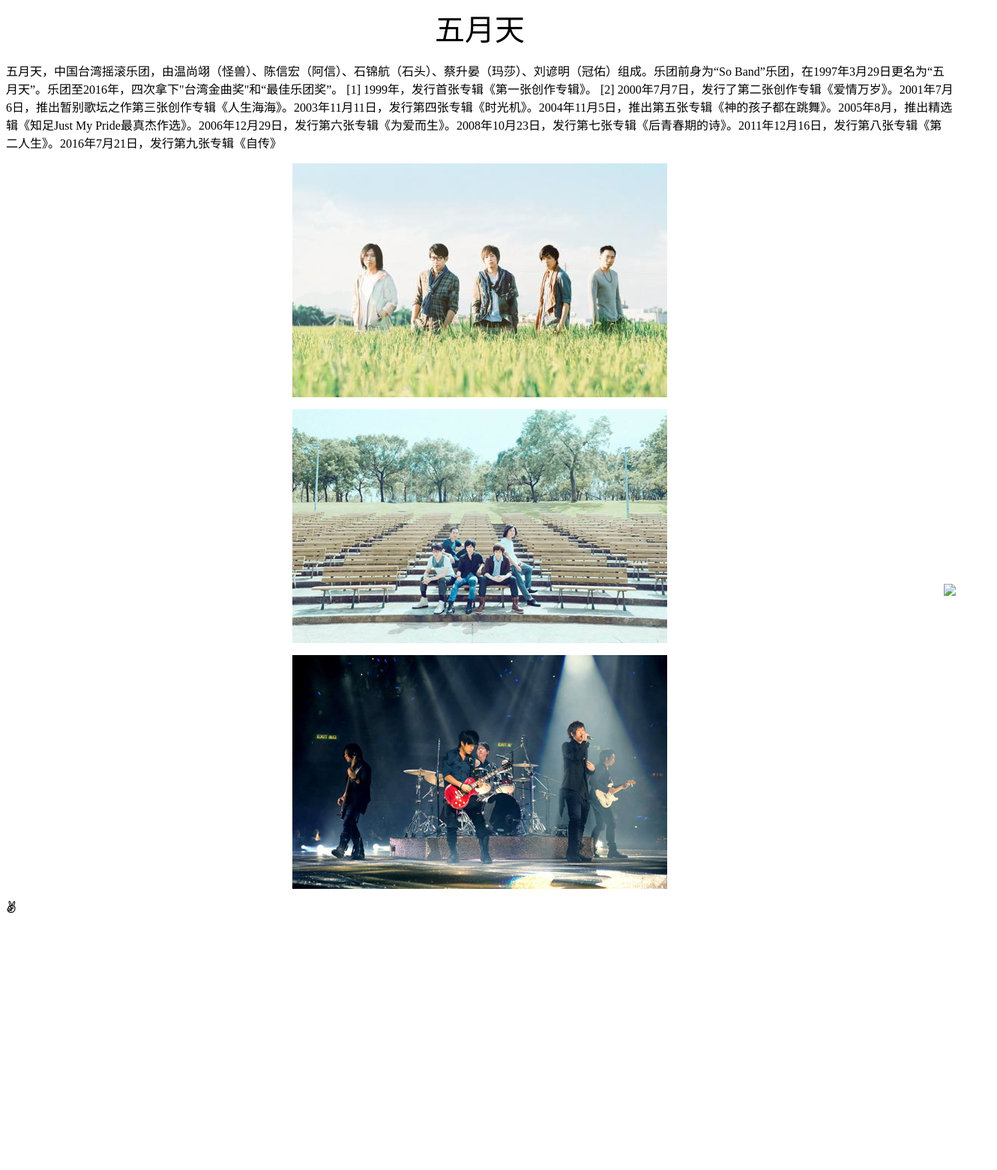
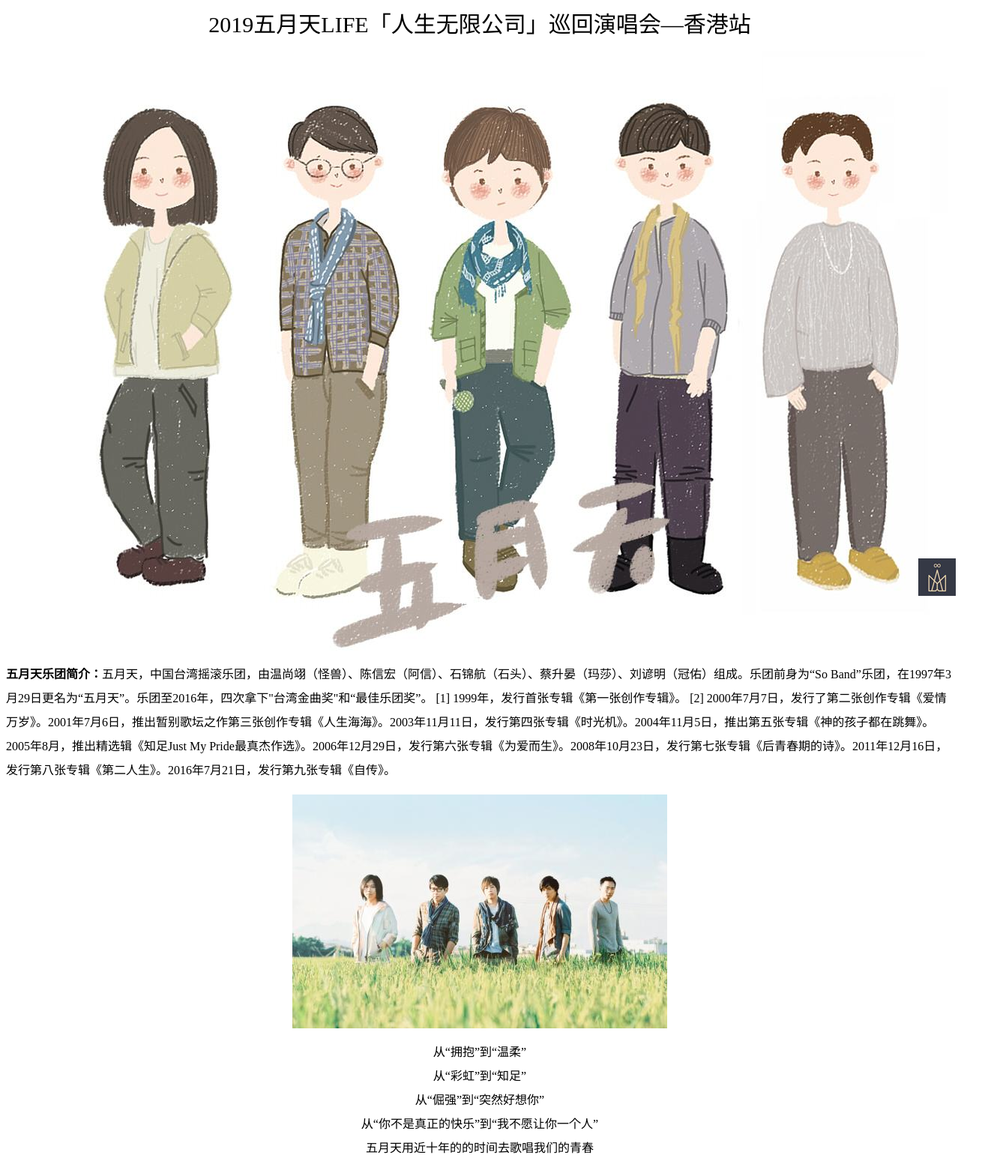
Before and after one commit to ironwen/ironwen.github.io, a plain HTML site: page index.html in a window 1280 px wide. Shown: the top 1561 px of the page at 75% size, 1330 px wide, since content can reach past the window. Before the commit the page ends 1226 px from the top, so only its background shows below. Drawn offline with Linux system fonts and the light colour scheme.

Commit message:
Update index.html

```diff
--- a/index.html
+++ b/index.html
@@ -1,21 +1,31 @@
-<head>
+<html>
+  <head>
     <meta charset="utf-8">
-    <title>五月天乐团-万物可爱</title>
+    <title>五月天乐团-2019演唱会</title>
     <meta name="keyword" content=五月天乐团>
+    <meta name="description" content=2019演唱会>
+    <link rel="stylesheet" href="https://use.fontawesome.com/releases/v5.8.1/css/all.css">
   </head>
   <body>
     <div style="position:fixed;bottom:5px;right:5px;opacity:1;cursor:pointer;">
     <a href="#">
-    <img src="1.jpg">
+    <img src="https://ironwen.github.io/444.jpg">
     </a>
     </div>
-    <p align="center"><span style="font-size:40px;">五月天</span></p>
-    <p>五月天，中国台湾摇滚乐团，由温尚翊（怪兽）、陈信宏（阿信）、石锦航（石头）、蔡升晏（玛莎）、刘谚明（冠佑）组成。乐团前身为“So Band”乐团，在1997年3月29日更名为“五月天”。乐团至2016年，四次拿下"台湾金曲奖"和“最佳乐团奖”。 [1] 1999年，发行首张专辑《第一张创作专辑》。 [2]  2000年7月7日，发行了第二张创作专辑《爱情万岁》。2001年7月6日，推出暂别歌坛之作第三张创作专辑《人生海海》。2003年11月11日，发行第四张专辑《时光机》。2004年11月5日，推出第五张专辑《神的孩子都在跳舞》。2005年8月，推出精选辑《知足Just My Pride最真杰作选》。2006年12月29日，发行第六张专辑《为爱而生》。2008年10月23日，发行第七张专辑《后青春期的诗》。2011年12月16日，发行第八张专辑《第二人生》。2016年7月21日，发行第九张专辑《自传》</span></p>
+    <p align="center"><span style="font-size:30px;">2019五月天LIFE「人生无限公司」巡回演唱会—香港站</span></p>
+       <p align="center"><img src="https://ironwen.github.io/666.jpg"></p>
+    <p style="line-height:2.0"><strong>五月天乐团简介：</strong>五月天，中国台湾摇滚乐团，由温尚翊（怪兽）、陈信宏（阿信）、石锦航（石头）、蔡升晏（玛莎）、刘谚明（冠佑）组成。乐团前身为“So Band”乐团，在1997年3月29日更名为“五月天”。乐团至2016年，四次拿下"台湾金曲奖"和“最佳乐团奖”。 [1] 1999年，发行首张专辑《第一张创作专辑》。 [2]  2000年7月7日，发行了第二张创作专辑《爱情万岁》。2001年7月6日，推出暂别歌坛之作第三张创作专辑《人生海海》。2003年11月11日，发行第四张专辑《时光机》。2004年11月5日，推出第五张专辑《神的孩子都在跳舞》。2005年8月，推出精选辑《知足Just My Pride最真杰作选》。2006年12月29日，发行第六张专辑《为爱而生》。2008年10月23日，发行第七张专辑《后青春期的诗》。2011年12月16日，发行第八张专辑《第二人生》。2016年7月21日，发行第九张专辑《自传》。</p>
     <p align="center"><img src="https://ironwen.github.io/55.jpg"></p>
+    <p align="center"style="line-height:2.0">从“拥抱”到“温柔”<br>从“彩虹”到“知足” <br>从“倔强”到“突然好想你”<br>从“你不是真正的快乐”到“我不愿让你一个人”<br>
+     五月天用近十年的的时间去歌唱我们的青春</p>
     <p align="center"><img src="https://ironwen.github.io/aa.jpg"></p>
+    <p align="center"style="line-height:2.0">我们曾走过<br />无数地方<br>和无尽岁月<br>搭着肩环游<br>无法遗忘的光辉世界<br>那年我们都<br>冲出南阳街<br>任意门通向了音乐<br />任意门外我们都任意的飞<br />是自由的滋味</p>
     <p align="center"><img src="https://ironwen.github.io/bb.jpg"></p>
-
-  <link rel="stylesheet" href="https://use.fontawesome.com/releases/v5.8.1/css/all.css" >
+    <p align="center"style="line-height:2.0">他们将不同阶段对人生、对青春的见解<br>以歌词的形式通过音乐表达了出来<br>这些表达中又充满了共鸣<br>有什么理由不感动?</p>
+    <p align="center"><img src="https://ironwen.github.io/cc.jpg"></p>
+    <p align="center"style="line-height:2.0">2019五月天LIFE「人生无限公司」巡回演唱会—香港站<br>五月天的歌总是会有一种魔力,<br>时刻把你给陷入进去,<br>让你不能自拔,<br />最主要的是他们很用情,<br />请记得2019年5月，请带...<br />来吧，来吧！</p>
+    <p align="center"><a href="https://www.amap.com/place/B073C0XJ9H"><img src="https://ironwen.github.io/ee.jpg"></a></p>
+    <p align="center"><a href="tel:13267765002">电话联系：13267765003</a></p>
   <i class="fab fa-angellist"></i>
   </body>
 </html>
```
